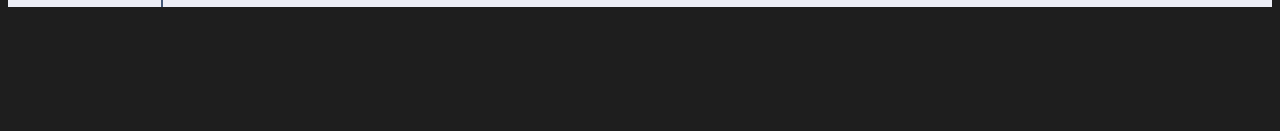
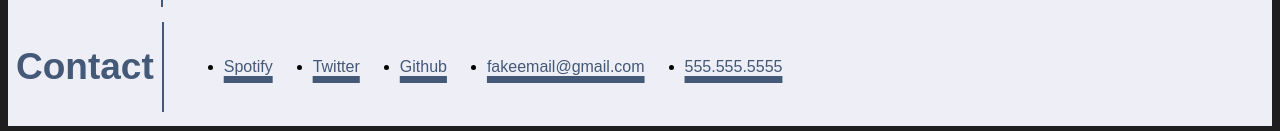
Before and after one commit to Jshigoodies/Empolyers-Portfolio, a plain HTML site: page index.html in a window 1280 px wide. Shown: the part 1345-1476 px from the top of the page. Before the commit the page ends 1360 px from the top, so only its background shows below. Drawn offline with Linux system fonts and the light colour scheme.

Commit message:
added contact info

```diff
--- a/index.html
+++ b/index.html
@@ -29,7 +29,7 @@
                             <a href="#workpart">Work</a>
                         </li>
                         <li>
-                            <a href="#">Contact Me</a>
+                            <a href="#contactpart">Contact Me</a>
                         </li>
                         <li>
                             <a href="#">Resume</a>
@@ -105,6 +105,38 @@
                         </div>
                     </div>
                 </section>
+                <!--seperate-->
+
+                <!--Deal with the contact section-->
+
+                <section id="contactpart" class="contact">
+                    <div>
+                        <div id="contacttitle">
+                            <h2>Contact</h2>
+                        </div>
+                        <div id="contactlist">
+                            <ul>
+                                <li>
+                                    <a href="#">555.555.5555</a>
+                                </li>
+                                <li>
+                                    <a href="#">fakeemail@gmail.com</a>
+                                </li>
+                                <li>
+                                    <a href="#">Github</a>
+                                </li>
+                                <li>
+                                    <a href="#">Twitter</a>
+                                </li>
+                                <li>
+                                    <a href="#">Spotify</a>
+                                </li>
+                            </ul>
+                        </div>
+
+                    </div>
+                </section>
+
             </div>
             <!--Bottom Stuff-->
 
--- a/style.css
+++ b/style.css
@@ -184,3 +184,32 @@ body {
     top: 200px;
     right: 5px;
 }
+
+.contact div {
+    display: flex;
+    align-items: center;
+}
+
+.contact div div ul li {
+    margin: 20px;
+    float: right;
+}
+
+.contact div div h2 {
+    color: var(--contentTheme);
+    font-size: 37px;
+}
+
+.contact div div ul li a{
+    color: var(--contentTheme);
+    text-decoration: underline;
+    text-decoration-thickness: 7px;
+}
+
+#contacttitle {
+    margin: 8px;
+}
+
+#contactlist {
+    border-left: 2px solid var(--contentTheme);;
+}
```
Also changed, not shown: goals/3.png (added).
